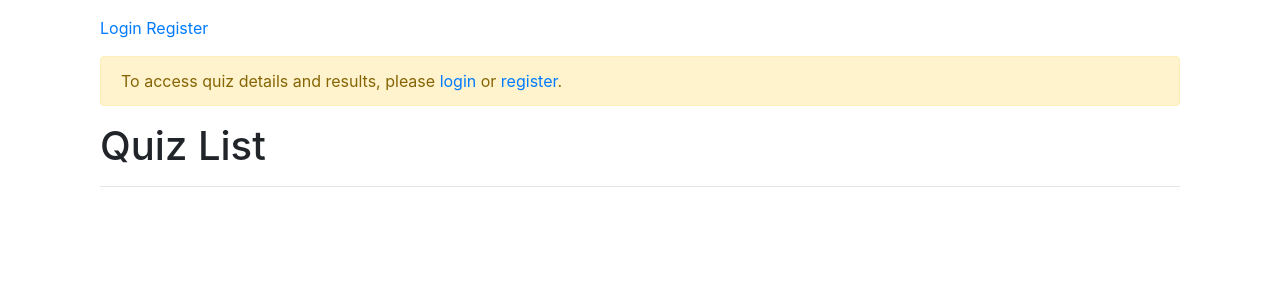
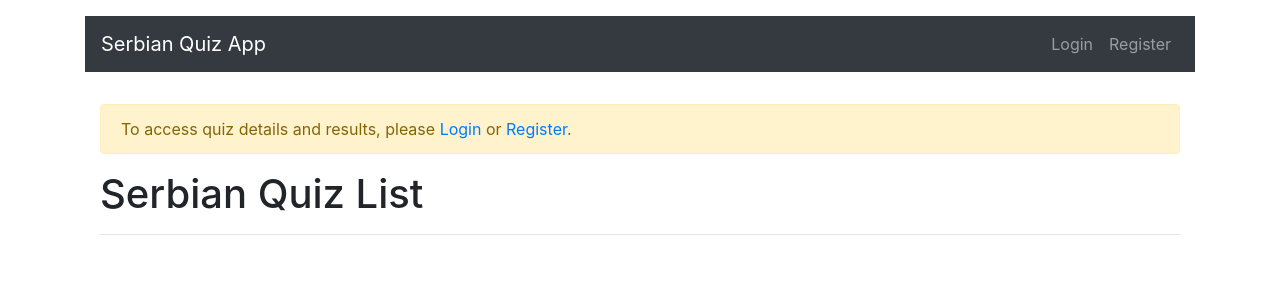
Before and after one commit to fenrisis/quiz_project3, a Django app: page / in a window 1280 px wide. Shown: the top 300 px of the page. Run offline with Django 4.2, Linux system fonts and the light colour scheme; data that the repository does not hold is empty; some libraries are stand-ins or nearby versions.

Commit message:
added navbar
-new nawbar template

```diff
--- a/quizes/templates/quizes/main.html
+++ b/quizes/templates/quizes/main.html
@@ -37,25 +37,20 @@ home
       <div>
         {% if user.is_authenticated %}
           <span class="greet">Hello, {{ user.username }}</span>
-          <span><a class="greet" href="{% url 'logout' %}">Logout</a></span>
-          <span><a class="greet" href="{% url 'leaderboard' %}">Leaderboard</a></span>
-        {% else %}
-          <a href="{% url 'quizes:login' %}" class="greet">Login</a>
-          <a href="{% url 'quizes:register' %}" class="greet">Register</a>
         {% endif %}
       </div>
       {% if not user.is_authenticated %}
         <div class="alert alert-warning mt-3">
           To access quiz details and results, please
-          <a href="{% url 'quizes:login' %}">login</a> or
-          <a href="{% url 'quizes:register' %}">register</a>.
+          <a href="{% url 'quizes:login' %}">Login</a> or
+          <a href="{% url 'quizes:register' %}">Register</a>.
         </div>
       {% endif %}
     </div>
   </div>
   <div class="row">
     <div class="col">
-      <h1>Quiz List</h1>
+      <h1>Serbian Quiz List</h1>
       <hr>
       {% for obj in object_list %}
         <button
--- a/templates/base.html
+++ b/templates/base.html
@@ -24,18 +24,36 @@
   </head>
   <body>
     <div class="container mt-3">
-        {% block content %}
+      <nav class="navbar navbar-expand-md navbar-dark bg-dark">
+        <a class="navbar-brand" href="#">Serbian Quiz App</a>
+        <button class="navbar-toggler" type="button" data-toggle="collapse" data-target="#navbarNav" aria-controls="navbarNav" aria-expanded="false" aria-label="Toggle navigation">
+          <span class="navbar-toggler-icon"></span>
+        </button>
+        <div class="collapse navbar-collapse justify-content-end" id="navbarNav">
+          <ul class="navbar-nav">
             {% if user.is_authenticated %}
-                <p>Signed in as <strong>{{ user.username }}</strong>.</p>
-                <a href="{% url 'logout' %}">Log Out</a>
-                <a href="{% url 'quizes:leaderboard' %}">Leaderboard</a>
+              <li class="nav-item">
+                <a class="nav-link" href="{% url 'logout' %}">Logout</a>
+              </li>
+              <li class="nav-item">
+                <a class="nav-link" href="{% url 'quizes:leaderboard' %}">Leaderboard</a>
+              </li>
             {% else %}
-                <p>Not signed in.</p>
-                <a href="{% url 'quizes:login' %}">Log In</a>
-                <a href="{% url 'quizes:register' %}">Register</a>
+              <li class="nav-item">
+                <a class="nav-link" href="{% url 'quizes:login' %}">Login</a>
+              </li>
+              <li class="nav-item">
+                <a class="nav-link" href="{% url 'quizes:register' %}">Register</a>
+              </li>
             {% endif %}
-        {% endblock content %}
+          </ul>
+        </div>
+      </nav>
+
+      {% block content %}
+      {% endblock content %}
     </div>
+
     <script src="https://cdn.jsdelivr.net/npm/popper.js@1.16.0/dist/umd/popper.min.js" integrity="sha384-Q6E9RHvbIyZFJoft+2mJbHaEWldlvI9IOYy5n3zV9zzTtmI3UksdQRVvoxMfooAo" crossorigin="anonymous"></script>
     <script src="https://stackpath.bootstrapcdn.com/bootstrap/4.4.1/js/bootstrap.min.js" integrity="sha384-wfSDF2E50Y2D1uUdj0O3uMBJnjuUD4Ih7YwaYd1iqfktj0Uod8GCExl3Og8ifwB6" crossorigin="anonymous"></script>
   </body>
```
